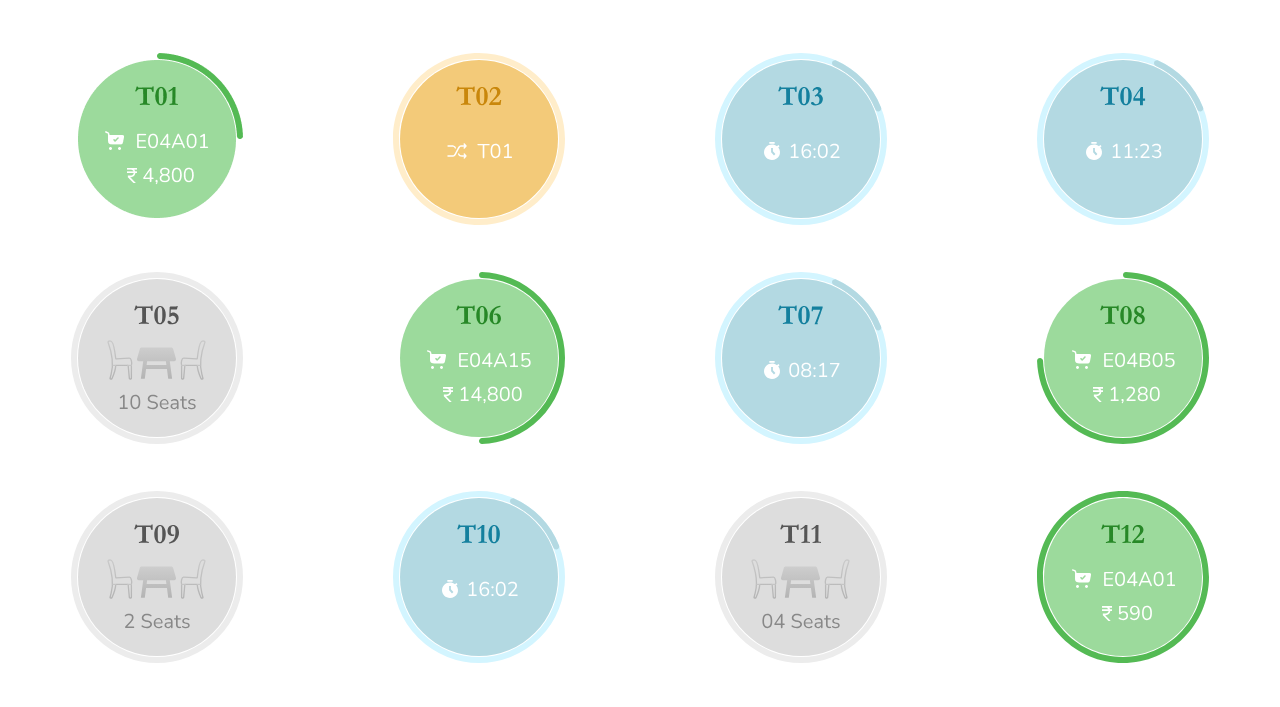
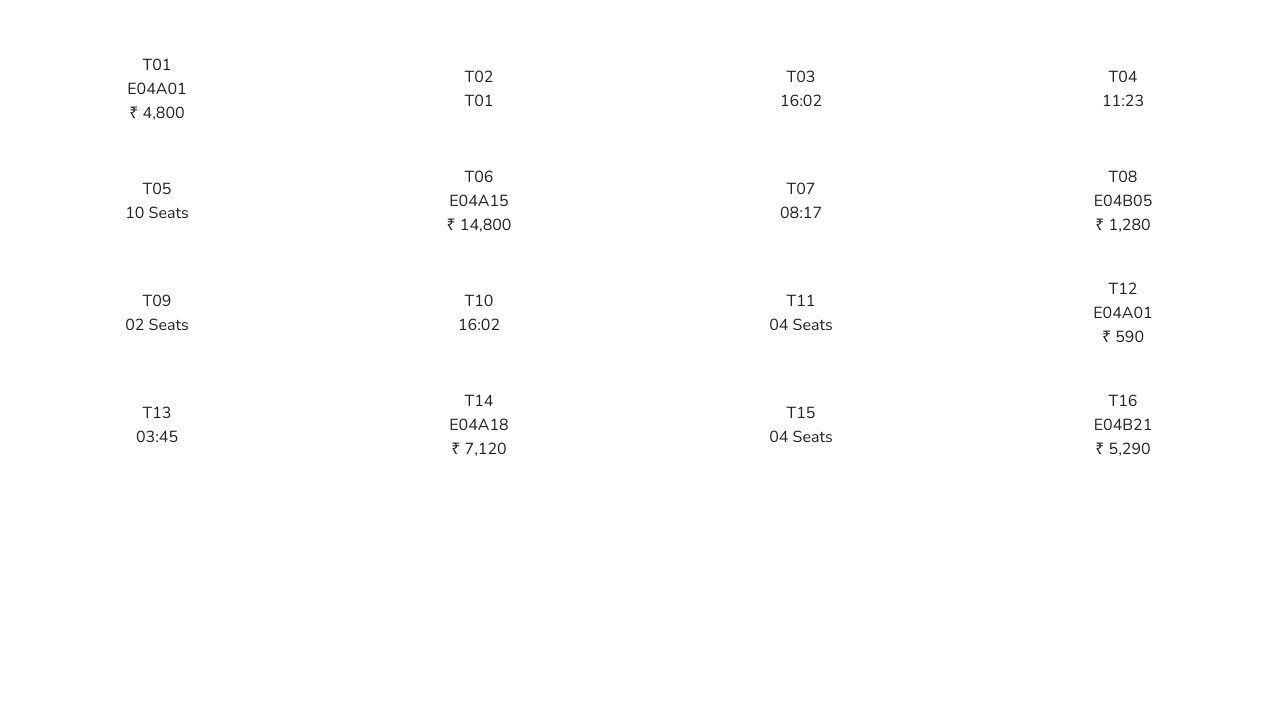
Before and after one commit to parakhpixel6/Restaurant-Menu-Pixel6, a website: page manage_orders/running_orders/index.html in a window 1280 px wide. Shown: the part 55-762 px from the top of the page. Drawn offline with nearby package versions, Linux system fonts and the light colour scheme.

Commit message:
table status page changes

```diff
--- a/manage_orders/running_orders/running_orders.js
+++ b/manage_orders/running_orders/running_orders.js
@@ -1,22 +1,22 @@
 "use strict"
 
 let tables = [
-    { tableNo: "T01", img: "../../assets/images/img/tables/T01.png" },
-    { tableNo: "T02", img: "../../assets/images/img/tables/T02.svg" },
-    { tableNo: "T03", img: "../../assets/images/img/tables/T03.svg" },
-    { tableNo: "T04", img: "../../assets/images/img/tables/T04.svg" },
-    { tableNo: "T05", img: "../../assets/images/img/tables/T05.svg" },
-    { tableNo: "T06", img: "../../assets/images/img/tables/T06.svg" },
-    { tableNo: "T07", img: "../../assets/images/img/tables/T07.svg" },
-    { tableNo: "T08", img: "../../assets/images/img/tables/T08.svg" },
-    { tableNo: "T09", img: "../../assets/images/img/tables/T09.svg" },
-    { tableNo: "T10", img: "../../assets/images/img/tables/T10.svg" },
-    { tableNo: "T11", img: "../../assets/images/img/tables/T11.svg" },
-    { tableNo: "T12", img: "../../assets/images/img/tables/T12.svg" },
-    { tableNo: "T13", img: "../../assets/images/img/tables/T13.svg" },
-    { tableNo: "T14", img: "../../assets/images/img/tables/T14.svg" },
-    { tableNo: "T15", img: "../../assets/images/img/tables/T15.svg" },
-    { tableNo: "T16", img: "../../assets/images/img/tables/T16.svg" },
+    { tableNo: "T01", statusSubText: "&#8377; 4,800", statusText: "E04A01", status: "occupied", img: "../../assets/images/img/tables/T01.png" },
+    { tableNo: "T02", statusSubText: "", statusText: "T01", status: "merged", img: "../../assets/images/img/tables/T02.svg" },
+    { tableNo: "T03", statusSubText: "", statusText: "16:02", status: "engaged", img: "../../assets/images/img/tables/T03.svg" },
+    { tableNo: "T04", statusSubText: "", statusText: "11:23", status: "engaged", img: "../../assets/images/img/tables/T04.svg" },
+    { tableNo: "T05", statusSubText: "10 Seats", statusText: "", status: "available", img: "../../assets/images/img/tables/T05.svg" },
+    { tableNo: "T06", statusSubText: "&#8377; 14,800", statusText: "E04A15", status: "occupied", img: "../../assets/images/img/tables/T06.svg" },
+    { tableNo: "T07", statusSubText: "", statusText: "08:17", status: "engaged", img: "../../assets/images/img/tables/T07.svg" },
+    { tableNo: "T08", statusSubText: "&#8377; 1,280", statusText: "E04B05", status: "occupied", img: "../../assets/images/img/tables/T08.svg" },
+    { tableNo: "T09", statusSubText: "02 Seats", statusText: "", status: "available", img: "../../assets/images/img/tables/T09.svg" },
+    { tableNo: "T10", statusSubText: "", statusText: "16:02", status: "engaged", img: "../../assets/images/img/tables/T10.svg" },
+    { tableNo: "T11", statusSubText: "04 Seats", statusText: "", status: "available", img: "../../assets/images/img/tables/T11.svg" },
+    { tableNo: "T12", statusSubText: "&#8377; 590", statusText: "E04A01", status: "occupied", img: "../../assets/images/img/tables/T12.svg" },
+    { tableNo: "T13", statusSubText: "", statusText: "03:45", status: "engaged", img: "../../assets/images/img/tables/T13.svg" },
+    { tableNo: "T14", statusSubText: "&#8377; 7,120", statusText: "E04A18", status: "occupied", img: "../../assets/images/img/tables/T14.svg" },
+    { tableNo: "T15", statusSubText: "04 Seats", statusText: "", status: "available", img: "../../assets/images/img/tables/T15.svg" },
+    { tableNo: "T16", statusSubText: "&#8377; 5,290", statusText: "E04B21", status: "occupied", img: "../../assets/images/img/tables/T16.svg" },
 ]
 
 let table = document.getElementById("table-info");
@@ -24,9 +24,18 @@ let result = "";
 
 tables.forEach((item) => {
     result += `
-    <div>
-        <img  class="past-order-view-btn" id="tableNum" onclick="myFunction()" src="${item.img}"  alt="">
-    </div>
+    <div onclick="myFunction()">
+        <div class ="circle text-center ${item.status}">
+            <p class="table_no">${item.tableNo}</p>
+            <div class="status-text-container"><div class ="status-icon text-center"></div>${item.statusText}</div>
+            <p class="">${item.statusSubText}</p>
+        </div>
+        <div class="pie-wrapper">
+            <div class="pie">
+              <div class="left-side half-circle ${item.status}"></div>
+            </div>
+        </div>
+    </div >
     `
 })
 document.querySelector(".table-info").innerHTML = result;
--- a/sass/main.scss
+++ b/sass/main.scss
@@ -322,6 +322,102 @@ select {
   color: #ff4747;
   border: 1px solid #aaa;
   border-radius: 8px;
+}
+
+.circle{
+    height: 150px;
+    width: 150px;
+    background-color: #9CDA9C;
+    border: 5px solid;
+    border-radius: 50%;
+    position: absolute;
+    color: #FFFFFF;
+    .status-icon{
+        height: 20px;
+        width: 20px;
+    }
+    .status-text-container{
+        display: inline-flex;
+        align-items: center;
+        gap: 8px;
+    }
+    &.engaged{
+        background-color: #B3D9E2;
+        border-color: #D3F5FF;
+        .status-icon{
+            background: url('../assets/images/icons/timer.png') center center no-repeat ;
+        }
+        .table_no{
+            color: #14809E;
+        }
+    }
+    &.available{
+        background-color: #DDDDDD;
+        border-color: #ECECEC;
+        color: #888888;
+        .status-icon{
+            height: 40px;
+            width: 100px;
+            background: url('../assets/images/icons/table_available.png') center center no-repeat ;
+        }
+        .table_no{
+            color: #555555;
+        }
+    }
+    &.merged{
+        background-color: #F3CA79;
+        border-color: #FFEDCA;
+        .status-icon{
+            background: url('../assets/images/icons/merge.png') center center no-repeat ;
+        }
+        .table_no{
+            color: #C9870B;
+        }
+    }
+    &.occupied{
+        .status-icon{
+            background: url('../assets/images/icons/cart.png') center center no-repeat ;
+        }
+        .table_no{
+            color: #278827;
+        }
+    }
+    .table_no{
+        font-size: 28px;
+        margin: 16px;
+        font-weight: 700;
+    }
+}
+
+.pie-wrapper {
+  height: 150px;
+  width: 150px;
+  position: relative;
+  transform: rotate(90deg);
+  .pie {
+    height: 100%;
+    width: 100%;
+    // clip: rect(0, 15px, 15px, 7.5px);
+    left: 0;
+    position: absolute;
+    top: 0;
+    .half-circle {
+      height: 100%;
+      width: 100%;
+      border-radius: 50%;
+      clip: rect(0, 75px, 75px, 0);
+      left: 0;
+      position: absolute;
+      top: 0;
+      &.engaged{
+        border: 6px solid ;
+        border-color: #3498db;
+      }
+      &.occupied{
+        border: 6px solid #54BA54;
+      }
+    }
+  }
 }
 
 @import "./base/animation";
@@ -692,10 +788,10 @@ td {
   text-align: left;
   padding: 16px;
 }
-tr:nth-child(odd) {
-  background-color: #f5f8fc;
-  border-radius: 1px solid #e8f1ff;
-}
+// tr:nth-child(odd) {
+//   background-color: #f3f8ff;
+//   border-radius: 1px solid #e8f1ff;
+// }
 .past-order-table-status.red.active {
   width: 400px;
   p {
```
Also changed, not shown: assets/images/icons/cart.png (added), assets/images/icons/merge.png (added), assets/images/icons/table_available.png (added), assets/images/icons/timer.png (added), manage_orders/running_orders/index.html (line endings or trailing spaces).
